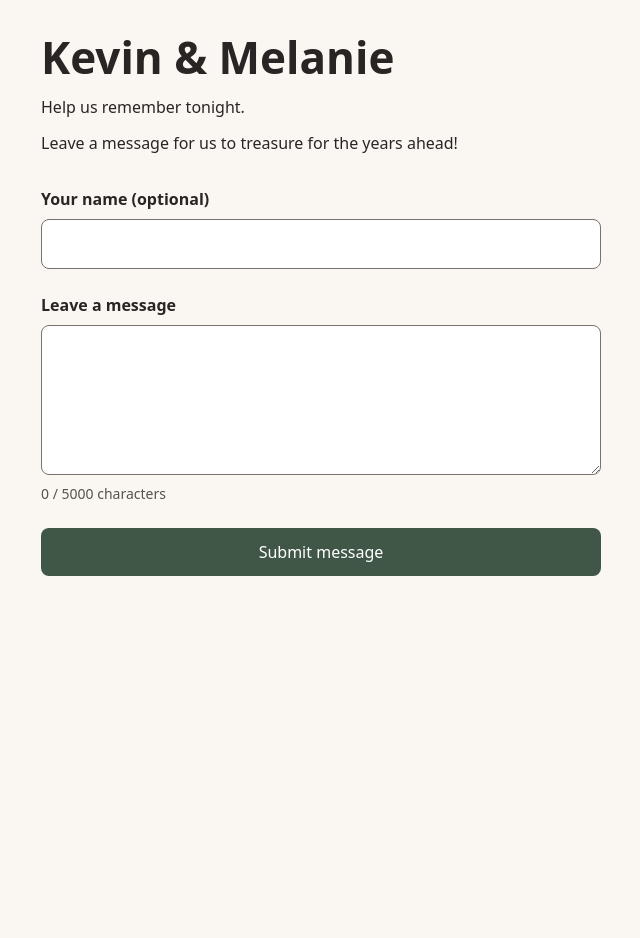
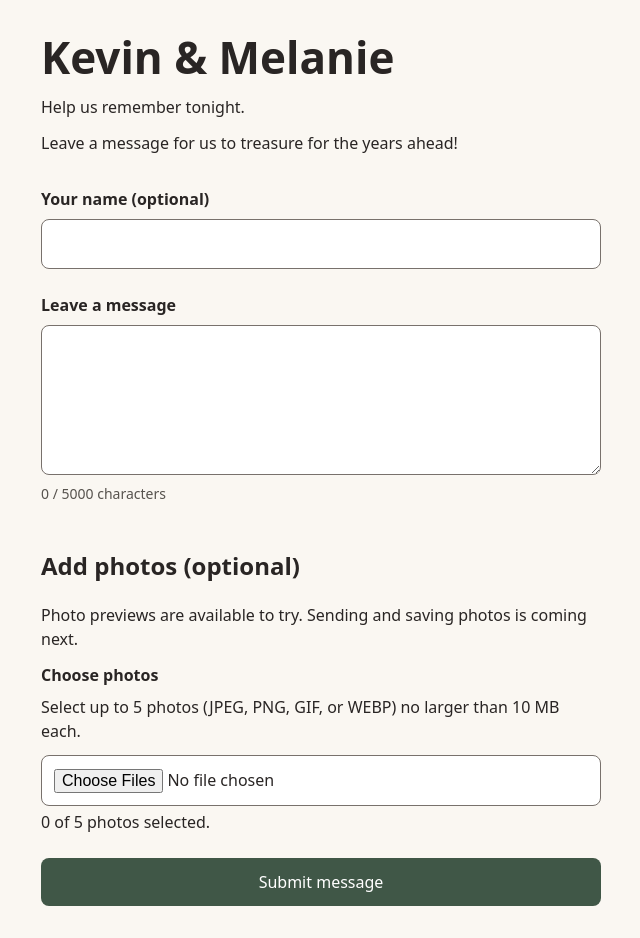
Before and after one commit to Ryan-Soprano/kevin-mel-wedding, a React (Vite) app in the folder frontend/: page / in a window 1280 px wide. Shown: the whole page, without its empty margins (319-959 px from the left). Before the commit the page ends 800 px from the top, so only its background shows below. Built offline with nearby package versions, Linux system fonts and the light colour scheme.

Commit message:
Add photo selection - WIP

```diff
--- a/frontend/src/App.jsx
+++ b/frontend/src/App.jsx
@@ -1,4 +1,6 @@
 import { useState } from "react";
+
+import PhotoPicker from "./PhotoPicker";
 
 export default function App() {
   const [guestName, setGuestName] = useState("");
@@ -83,6 +85,7 @@ export default function App() {
           />
           <p>{message.length.toLocaleString()} / 5000 characters</p>
         </div>
+        <PhotoPicker />
         {error && (
           <p className="form-error" role="alert">
             {error}
--- /dev/null
+++ b/frontend/src/PhotoPicker.jsx
@@ -0,0 +1,109 @@
+import { useState } from "react";
+
+const MAX_PHOTOS = 5;
+const MAX_PHOTO_SIZE_MB = 10;
+// MIME types identify formats to both the file picker and our validation.
+const ALLOWED_FILE_TYPES = new Set([
+  "image/jpeg",
+  "image/png",
+  "image/gif",
+  "image/webp",
+]);
+
+// File.size is measured in bytes; one MB is 1,000 × 1,000 bytes.
+const MAX_PHOTO_BYTES = MAX_PHOTO_SIZE_MB * 1_000_000;
+
+// Derive picker options and readable labels from the same allowed types.
+// Intl.ListFormat adds commas and "or" without hard-coding a format list.
+const ACCEPTED_FILE_TYPES = Array.from(ALLOWED_FILE_TYPES).join(",");
+const ALLOWED_FILE_TYPE_LABELS = new Intl.ListFormat("en", {
+  style: "long",
+  type: "disjunction",
+}).format(
+  Array.from(ALLOWED_FILE_TYPES, (type) =>
+    type.replace("image/", "").toUpperCase(),
+  ),
+);
+
+export default function PhotoPicker() {
+  // These file references are local state and are not part of App's text request.
+  const [photos, setPhotos] = useState([]);
+  const [photoError, setPhotoError] = useState("");
+
+  function handlePhotoSelection(event) {
+    const selectedFiles = Array.from(event.target.files ?? []);
+
+    // Allow selecting the same file after a rejected selection
+    event.target.value = "";
+
+    if (selectedFiles.length === 0) {
+      return;
+    }
+
+    // Check the entire new selection before adding any files. Previously
+    // accepted photos remain selected if this batch fails validation.
+    if (photos.length + selectedFiles.length > MAX_PHOTOS) {
+      setPhotoError(
+        `You can only select up to ${MAX_PHOTOS} photos. ` +
+          "No photos from this selection were added.",
+      );
+      return;
+    }
+
+    // The input's accept attribute guides the picker, but does not validate files.
+    const invalidFile = selectedFiles.find(
+      (file) =>
+        !ALLOWED_FILE_TYPES.has(file.type) ||
+        file.size === 0 ||
+        file.size > MAX_PHOTO_BYTES,
+    );
+
+    if (invalidFile) {
+      setPhotoError(
+        `"${invalidFile.name}" must be a non-empty ${ALLOWED_FILE_TYPE_LABELS} ` +
+          `file no larger than ${MAX_PHOTO_SIZE_MB} MB. ` +
+          "No photos from this selection were added.",
+      );
+      return;
+    }
+
+    setPhotos((currentPhotos) => [...currentPhotos, ...selectedFiles]);
+    setPhotoError("");
+  }
+
+  return (
+    <section aria-labelledby="photos-heading">
+      <h2 id="photos-heading">Add photos (optional)</h2>
+      <p id="photos-local-note">
+        Photo previews are available to try. Sending and saving photos is coming
+        next.
+      </p>
+
+      <label htmlFor="photos">Choose photos</label>
+      <p id="photos-guidance">
+        Select up to {MAX_PHOTOS} photos ({ALLOWED_FILE_TYPE_LABELS}) no larger
+        than {MAX_PHOTO_SIZE_MB} MB each.
+      </p>
+
+      {/* Associate the guidance and feedback with the picker for screen readers. */}
+      <input
+        type="file"
+        id="photos"
+        accept={ACCEPTED_FILE_TYPES}
+        multiple
+        onChange={handlePhotoSelection}
+        aria-describedby="photos-guidance photos-local-note photos-error"
+      />
+
+      <p id="photos-error" className="form-error" role="alert">
+        {photoError}
+      </p>
+
+      <output>
+        {photos.length} of {MAX_PHOTOS} photos selected.{" "}
+        {photos.length > 0 &&
+          "Selected photos: " + photos.map((photo) => photo.name).join(", ")}
+      </output>
+    </section>
+  );
+}
```
